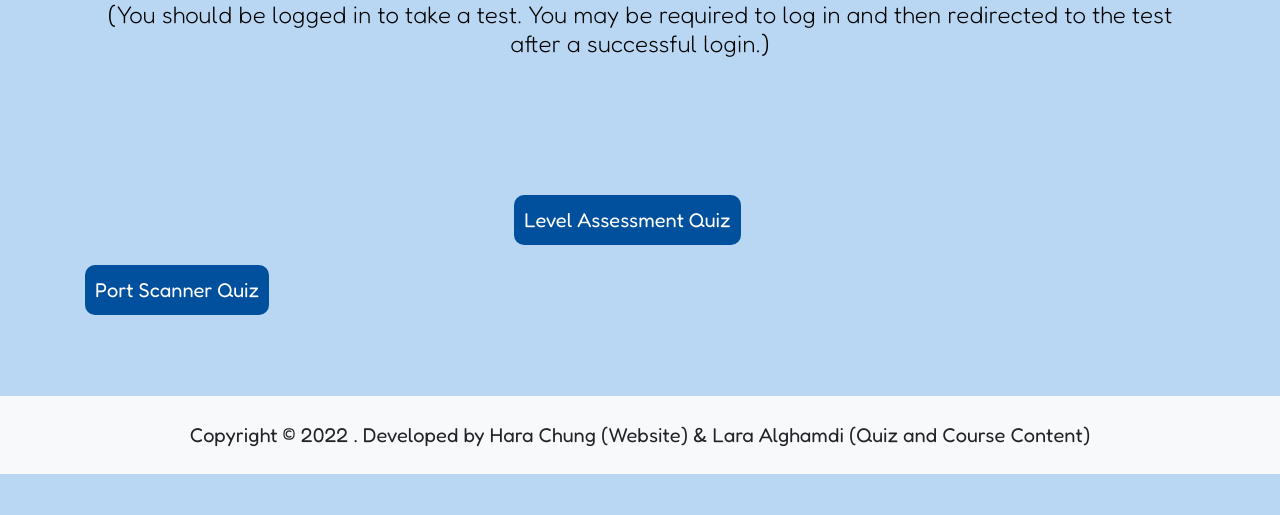
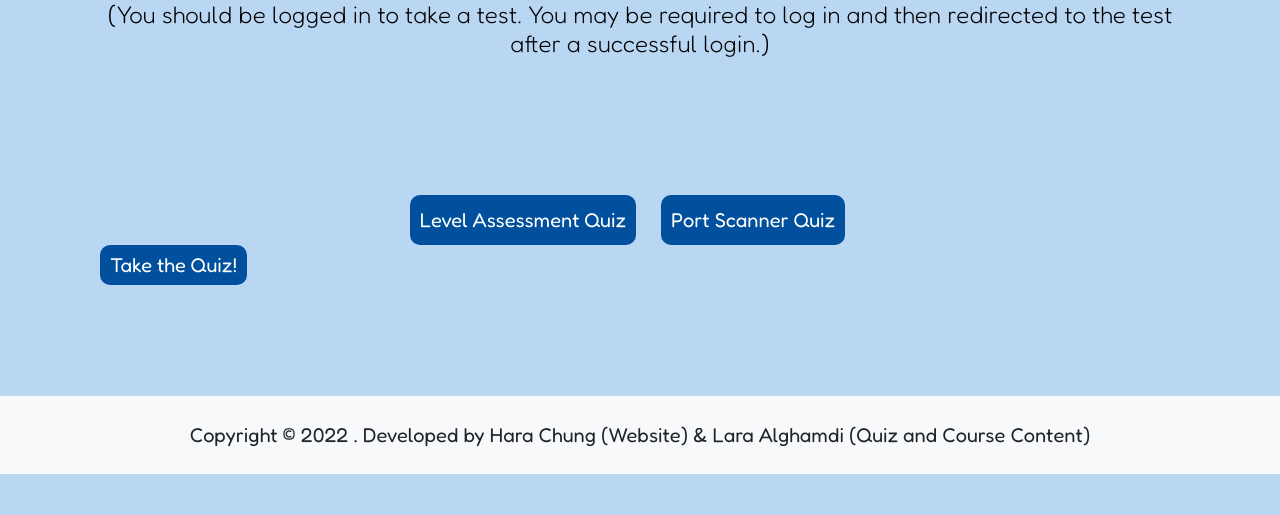
Before and after one commit to harachung90/CCG_Project_Deploy, a Django app: page /quiz_list/ in a window 1280 px wide. Shown: the part 326-841 px from the top of the page. After the commit the page ends 800 px from the top, so only its background shows below. Run offline with Django 3.2, Linux system fonts and the light colour scheme; data comes from the database, SQL or seed files in the repository; some libraries are stand-ins or nearby versions.

Commit message:
Quiz creation update 4 - added a 'desc' to model (29)

```diff
--- a/Quiz/views.py
+++ b/Quiz/views.py
@@ -25,7 +25,7 @@ def congratulations(request):
 
 
 class QuizListView(ListView):
-    queryset = Quiz.objects.order_by('id')
+    queryset = Quiz.objects.order_by('-id')
     model = Quiz
     template_name = 'quiz_list.html'
 
--- a/templates/quiz_list.html
+++ b/templates/quiz_list.html
@@ -37,24 +37,23 @@
                                 <div class="justify-content-center">
                                     <button class="quiz_desc_button" data-id="{{ quiz.id }}">{{ quiz.name }}</button>
                                 </div>
+                            {% endfor %}
                                 <div class="container">
                                     <div class="col-sm-12 m-auto demo-container">
+                                        {% for quiz in quiz_list %}
                                         <div class="quiz_desc_box">
-                                            <div>
-                                                <h2>{{ quiz.name }}</h2>
-                                                <p>{{ quiz.description }}</p>
-                                                <button id="start-quiz" style="align-items: center">Take the Quiz!</button>
-                                            </div>
+                                            <h2>{{ quiz.name }}</h2>
+                                            <p>{{ quiz.description }}</p>
+                                        {% endfor %}
                                         </div>
                                     </div>
                                 </div>
-                                </div>
-                                </div>
-                            {% endfor %}
+                            <button id="start-quiz" style="align-items: center">Take the Quiz!
+                                            </button>
+                        </div>
+                    </div>
                 </div>
             </div>
-        </div>
-        </div>
         </div>
     </section>
 {% endblock %}
```
